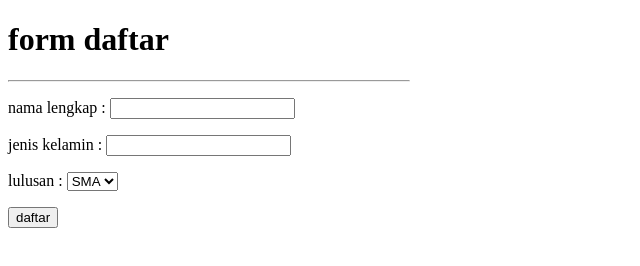
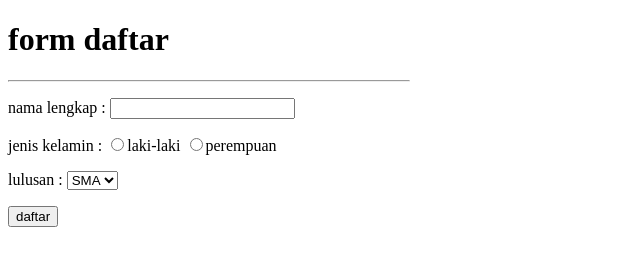
Before and after one commit to raflyhmk/tutor-1, a plain HTML site: page index.html in a window 1280 px wide. Shown: the whole page, without its empty margins (0-640 px from the left). Drawn offline with Linux system fonts and the light colour scheme.

Commit message:
tutor minggu 1

```diff
--- a/index.html
+++ b/index.html
@@ -15,7 +15,20 @@
     </p>
     <p>
       <label>jenis kelamin :</label>
-      <input type="text" name="" id="" />
+      <label
+        ><input
+          type="radio"
+          name="jenis_kelamin"
+          value="laki-laki"
+        />laki-laki</label
+      >
+      <label
+        ><input
+          type="radio"
+          name="jenis_kelamin"
+          value="perempuan"
+        />perempuan</label
+      >
     </p>
     <p>
       <label>lulusan : </label>
```
